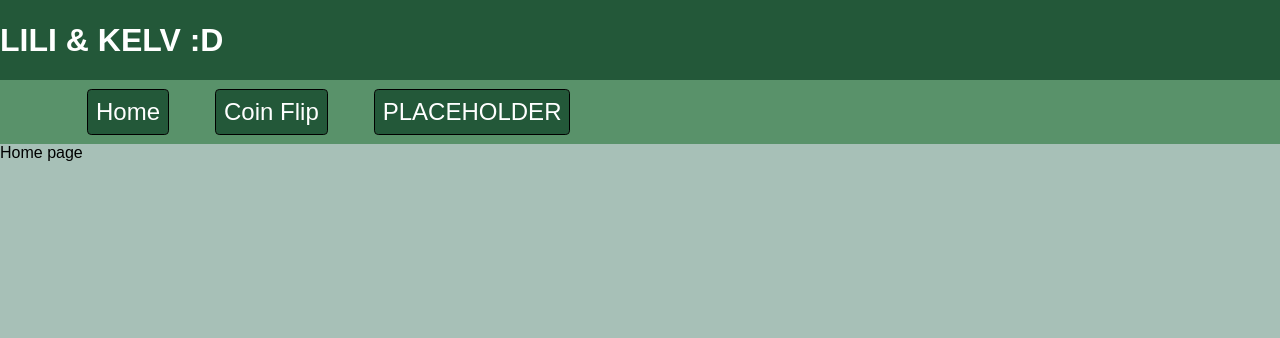
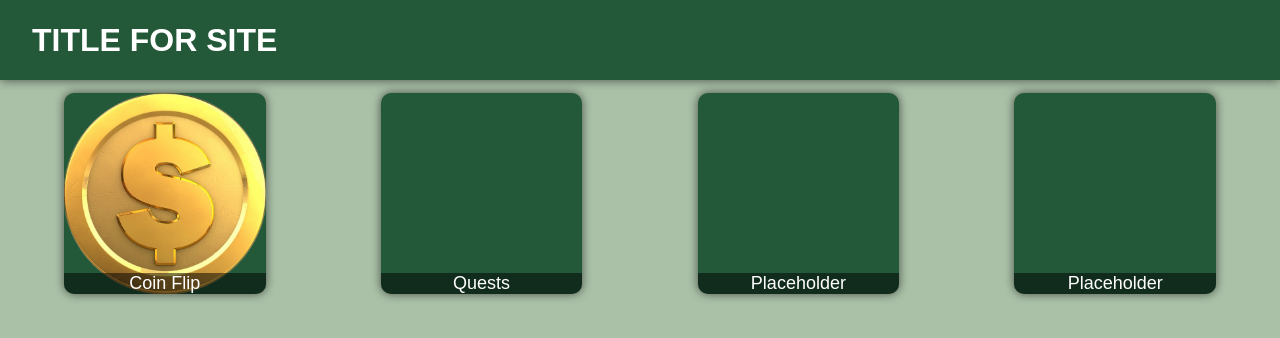
Before and after one commit to KelvinPrussia/KelvinPrussia.github.io, a React (Create React App) app: page / in a window 1280 px wide. Shown: the top 338 px of the page. Built offline with nearby package versions, Linux system fonts and the light colour scheme.

Commit message:
Remade home page, added VERY basic coinflip

```diff
--- a/src/App.js
+++ b/src/App.js
@@ -1,19 +1,21 @@
 import { Route, Routes } from "react-router-dom";
+import { Link } from "react-router-dom";
 
+import classes from "./css/Title.module.css";
 import CoinFlipPage from "./pages/CoinFlip";
 import HomePage from "./pages/Home";
-import MenuBar from "./components/MenuBar";
+import QuestsPage from "./pages/Quests";
+
 
 function App() {
   return (
     <div>
-      <div>
-        <MenuBar />
-      </div>
+          <header className={classes.header}><div className={classes.title}><Link to="/">TITLE FOR SITE</Link></div></header>
       <div>
         <Routes>
           <Route path="/" element={<HomePage />} />
           <Route path="/coinflip" element={<CoinFlipPage />} />
+          <Route path="/quests" element={<QuestsPage />} />
         </Routes>
       </div>
     </div>
--- a/src/components/MenuBar.js
+++ /dev/null
@@ -1,26 +0,0 @@
-import { Link } from "react-router-dom";
-
-import classes from "./MenuBar.module.css";
-
-function MenuBar(props) {
-
-
-  return (
-    <div>
-    <header className={classes.header}><div className={classes.title}>LILI & KELV :D</div></header>
-      <nav className={classes.menuButtons}>
-        <ul>
-          <li>
-            <Link to="/">Home</Link>
-          </li>
-          <li>
-            <Link to="/coinflip">Coin Flip</Link>
-          </li>
-          <li>
-            <Link to="">PLACEHOLDER</Link></li>
-        </ul>
-      </nav>
-      </div>
-  );
-}
-export default MenuBar;
--- a/src/components/MenuBar.module.css
+++ /dev/null
@@ -1,45 +0,0 @@
-.header {
-    height: 5rem;
-    display: flex;
-    align-items: center;
-    justify-content:space-between;
-    background-color: #235839;
-    /* padding: 0 10%; */
-  }
-
-  .title {
-    font-size: 2rem;
-    color: rgb(255, 255, 255);
-    font-weight: bold;
-  }
-
-  .menuButtons ul {
-    list-style: none;
-    margin: 0;
-    padding-top: 10px;
-    padding-bottom: 10px;
-    display: flex;
-    background-color: rgb(89, 146, 106);
-  }
-
-  .menuButtons li {
-    margin-left: 3rem;
-    text-align: center;
-    border-radius: 0.2rem;
-    padding: 8px;
-    background-color: #235839;
-    outline: 1px solid #000 ;
-  }
-
-  .menuButtons a {
-    text-decoration: none;
-    vertical-align: middle;
-    font-size: 1.5rem;
-    color: #ffffff;
-  }
-
-  .menuButtons a:hover,
-  .menuButtons a:active,
-  .menuButtons a.active {
-    color: rgb(57, 109, 72);
-  }
--- /dev/null
+++ b/src/css/CoinFlip.module.css
@@ -0,0 +1,8 @@
+.flipBtn {
+    background-color: green;
+}
+
+.flipBtn:hover,
+.flipBtn:active{
+    background-color: blue;
+}
--- /dev/null
+++ b/src/css/Home.module.css
@@ -0,0 +1,36 @@
+
+  .menuGrid {
+    display: grid;
+    margin: 5%;
+    margin-top: 1%;
+    grid-template-columns: repeat(4, 1fr);
+    gap: 10%;
+  }
+
+  .menuItem {
+    aspect-ratio: 1/1;
+    display: flex;
+    background-color: #235839;
+    position: relative;
+    overflow: hidden;
+    border-radius: 5%;
+    box-shadow: 0 0 10px rgba(0, 0, 0, 0.6);
+  }
+
+  .menuItem img {
+    display: block;
+    width: 100%;
+    height: auto;
+  }
+
+  .menuItem text {
+    position: absolute;
+    bottom: 0;
+    left: 0;
+    right: 0;
+    background-color: rgba(0, 0, 0, 0.5);
+    color: white;
+    text-align: center;
+    font-size: 18px;
+    pointer-events: none;
+  }
--- /dev/null
+++ b/src/css/Title.module.css
@@ -0,0 +1,25 @@
+.header {
+    height: 5rem;
+    display: flex;
+    align-items: center;
+    justify-content:space-between;
+    background-color: #235839;
+    padding: 0 2rem;
+    box-shadow: 0 0 10px rgba(0, 0, 0, 0.6);
+  }
+
+  .title {
+    font-size: 2rem;
+    color: rgb(255, 255, 255);
+    font-weight: bold;
+  }
+
+  .title a {
+    text-decoration: none;
+    color: #ffffff;
+  }
+
+  .title a:hover,
+  .title a:active {
+    color: #61a07b;
+  }
--- a/src/index.css
+++ b/src/index.css
@@ -2,7 +2,6 @@
 body {
     margin: 0;
     padding: 0;
-    height: 100%;
     font-family: sans-serif;
-    background-color: rgb(167, 192, 183);
+    background-color: rgb(170, 192, 167);
 }
--- a/src/pages/CoinFlip.js
+++ b/src/pages/CoinFlip.js
@@ -1,8 +1,22 @@
+import { useState } from 'react';
+import classes from "../css/CoinFlip.module.css";
 
-function CoinFlipPage(props) {
+function CoinFlipPage() {
+  const [number, setNumber] = useState(null);
+
+
+  function flipCoin() {
+    const randomNum = Math.round(Math.random());
+    setNumber(randomNum);
+  }
+
   return (
     <div>
       <div>Coin Flip page</div>
+      <div>
+        <button className={classes.flipBtn} onClick={flipCoin}>FLIP</button>
+      </div>
+      <div>{<p>Your random number is: {number}</p>}</div>
     </div>
   );
 }
--- a/src/pages/Home.js
+++ b/src/pages/Home.js
@@ -1,9 +1,28 @@
+import { Link } from "react-router-dom";
 
-function HomePage() {
+import classes from "../css/Home.module.css";
+import coinImage from "../img/coin.png";
+
+function HomePage(props) {
   return (
-    <div>
-      <div>Home page</div>
-    </div>
+      <div className={classes.menuGrid}>
+          <div className={classes.menuItem}>
+            <Link to="/coinflip"><img src={coinImage} alt="Coinflip Link"/></Link>
+            <text>Coin Flip</text>
+          </div>
+          <div className={classes.menuItem}>
+            <Link to="/quests"></Link>
+            <text>Quests</text>
+          </div>
+          <div className={classes.menuItem}>
+            <Link to="/"></Link>
+            <text>Placeholder</text>
+          </div>
+          <div className={classes.menuItem}>
+            <Link to="/"></Link>
+            <text>Placeholder</text>
+          </div>
+      </div>
   );
 }
 export default HomePage;
--- /dev/null
+++ b/src/pages/Quests.js
@@ -0,0 +1,5 @@
+function QuestsPage() {
+
+}
+
+export default QuestsPage;
```
Also changed, not shown: public/index.html (+0 -10 lines), src/img/coin.png (added), 1 other file (tests, documents, lock files or other folders).
